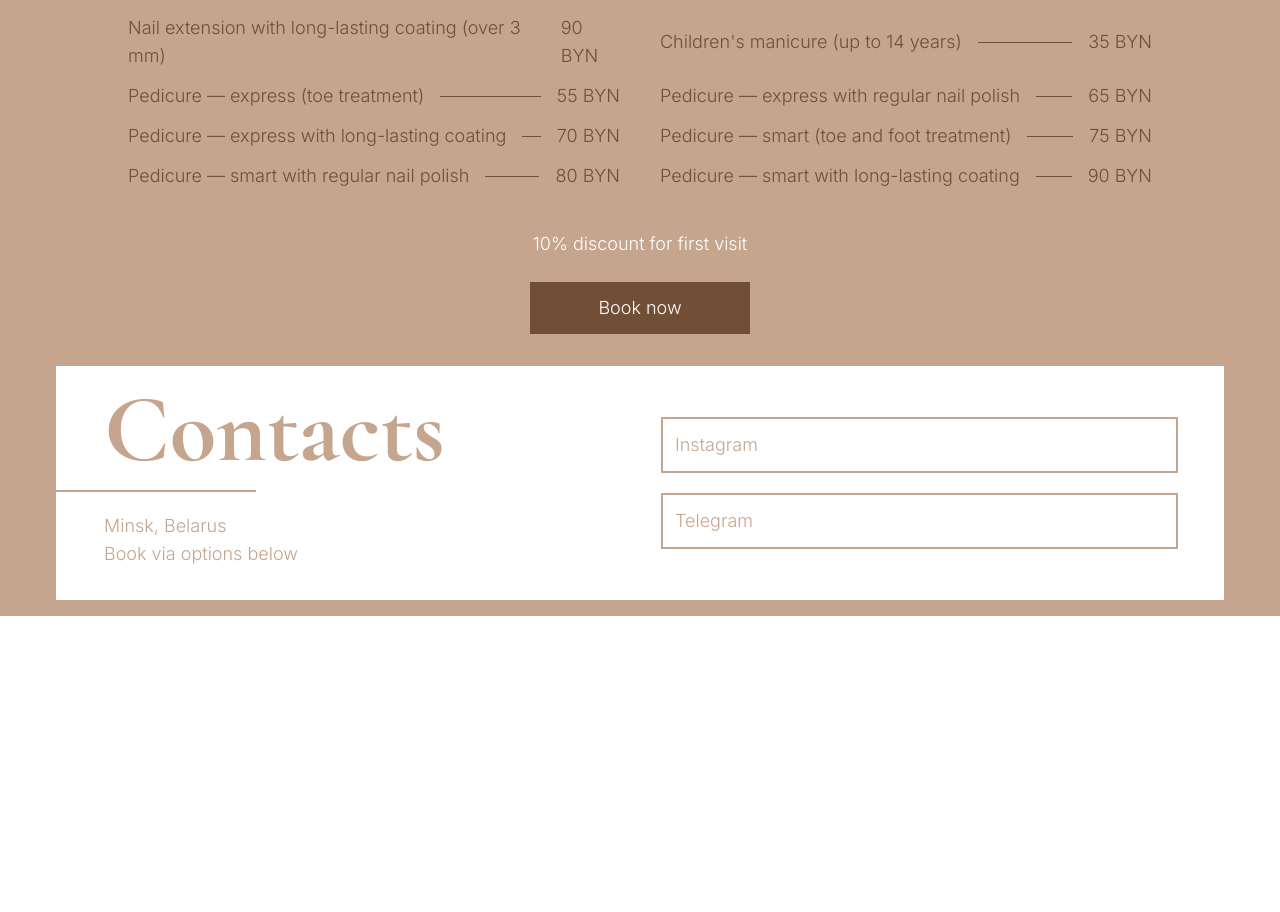
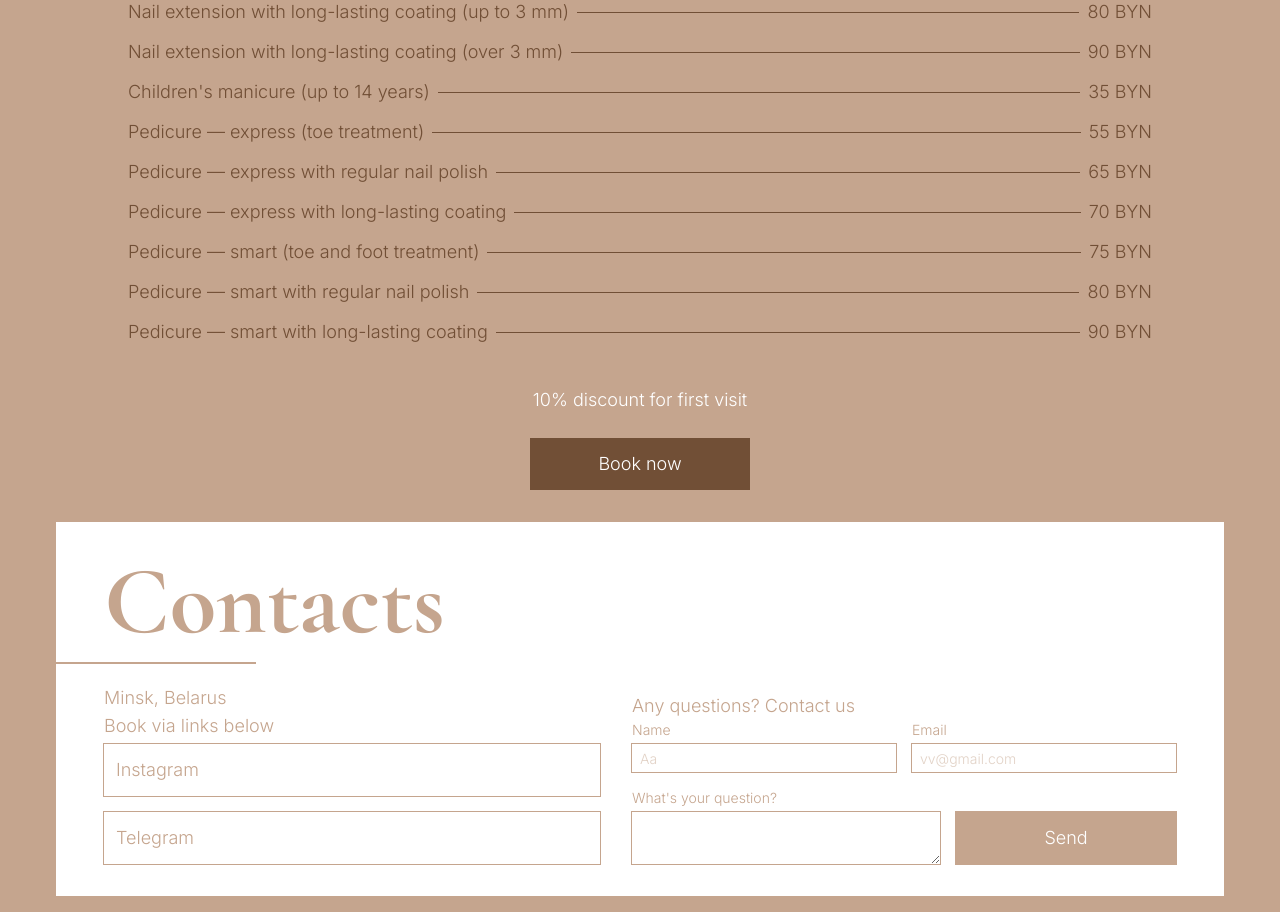
Before and after one commit to iviktorry/katyko-nails-salon, a React (Vite) app: page / in a window 1280 px wide. Shown: the part 1857-2769 px from the top of the page. Before the commit the page ends 2473 px from the top, so only its background shows below. Built offline with nearby package versions, Linux system fonts and the light colour scheme.

Commit message:
feat: add contact form structure and styles to contacts section

```diff
--- a/src/components/Contacts.jsx
+++ b/src/components/Contacts.jsx
@@ -1,34 +1,75 @@
 import { useTranslation } from "react-i18next";
+import Button from "./Button";
 
 export default function Contacts() {
   const { t } = useTranslation();
   const items = t("contacts.items", { returnObjects: true });
+  const style = "ring hover:ring-2 transition-all duration-300 ease-in-out";
   return (
     <section
       id="contacts"
-      className="flex flex-col items-center md:flex-row text-stone-400"
+      className="flex flex-col gap-8 lg:flex-row text-stone-400"
     >
-      <div className="flex flex-col w-full text-center md:text-left">
-        <h2 className="pl-8 md:pl-6 lg:pl-12 self-start font-bold text-stone-400 text-7xl lg:text-8xl font-heading">
+      <div className="flex-1">
+        <div className="flex flex-col w-full md:text-left">
+          <h2 className="px-6 xl:pr-0 lg:pl-12 self-start font-bold text-stone-400 text-7xl lg:text-8xl font-heading">
             {t("contacts.heading")}
           </h2>
           <div className="h-0.5 mt-3 mb-5 w-40 bg-stone-400 self-end md:self-start md:w-50"></div>
+        </div>
 
-        <p className="pl-6 lg:pl-12">{t("contacts.city")}</p>
-        <p className="pl-6 lg:pl-12 pb-4">{t("contacts.text")}</p>
-      </div>
-      <ul className="px-8 lg:px-12 flex flex-col h-full justify-between w-full gap-6">
+        <div className="flex flex-col px-6 lg:pr-0 xl:pl-12 w-full">
+          <p>{t("contacts.city")}</p>
+          <p>{t("contacts.text")}</p>
+          <ul className="pt-1 w-full flex flex-col gap-4">
             {items.map((item) => (
               <li
                 key={item.id}
-            className="w-full ring-2 py-3 text-left px-3 hover:scale-101 ease-in-out transition-all duration-300"
+                className={`w-full py-3 text-left px-3 ${style}`}
               >
-            <a href={item.link} className="w-full h-full">
+                <a href={item.link} className="min-size-full">
                   {item.source}
                 </a>
               </li>
             ))}
           </ul>
+        </div>
+      </div>
+
+      <form className="flex-1 min-w-1 w-full px-6 lg:pl-0 xl:pr-12 self-end">
+        <p>{t("contacts.form.heading")}</p>
+        <div className="flex flex-col md:flex-row md:gap-4">
+          <label className="flex flex-col flex-1 pb-2 min-w-1 text-sm ">
+            {t("contacts.form.nameLabel")}
+            <input
+              type="text"
+              className={`pl-2 placeholder:text-sm h-7 mt-1 focus:outline-0 focus:ring-stone-600 ${style}`}
+              placeholder={t("contacts.form.namePlaceholder")}
+            />
+          </label>
+          <label className="flex flex-col flex-1 pb-2 min-w-1 text-sm ">
+            {t("contacts.form.emailLabel")}
+            <input
+              type="email"
+              className={`pl-2 placeholder:text-sm h-7 mt-1 focus:outline-0 focus:ring-stone-600 ${style}`}
+              placeholder={t("contacts.form.emailPlaceholder")}
+            />
+          </label>
+        </div>
+        <div className="lg:mt-2 flex gap-4 flex-col sm:flex-row sm:items-end">
+          <label className="flex-1 flex flex-col text-sm">
+            {t("contacts.form.messageLabel")}
+            <textarea
+              type="email"
+              className={`mt-1 h-13 focus:outline-0 focus:ring-stone-600 ${style}`}
+            />
+          </label>
+          <Button
+            text={t("contacts.form.buttonText")}
+            style="bg-stone-400 ring ring-stone-400 hover:bg-stone-300 h-13 text-base lg:text-lg"
+          />
+        </div>
+      </form>
     </section>
   );
 }
--- a/src/components/Main.jsx
+++ b/src/components/Main.jsx
@@ -14,7 +14,7 @@ export default function Main() {
         <Works works={works} />
       </div>
       <Price price={price} />
-      <div className="py-4 bg-white">
+      <div className="py-8 bg-white">
         <Contacts contacts={contacts} />
       </div>
     </main>
--- a/src/components/Price.jsx
+++ b/src/components/Price.jsx
@@ -13,12 +13,12 @@ export default function Price() {
           {t("price.heading")}
         </h2>
       </div>
-      <ul className="grid gap-3 lg:grid-cols-2 lg:justify-between lg:gap-x-10 lg:max-w-5xl w-full px-6 lg:px-0 py-10 text-stone-600">
+      <ul className="grid gap-3 lg:max-w-5xl w-full px-2 lg:px-0 py-10 text-stone-600">
         {items.map((item) => (
-          <li key={item.id} className="flex justify-between items-center gap-4">
+          <li key={item.id} className="border-b border-stone-600 md:border-none flex justify-between items-center gap-2">
             <span>{item.service}</span>
-            <div className="h-px bg-stone-600 w-full flex-1"></div>
-            <span>{item.price}</span>
+            <div className="h-px bg-stone-600 invisible md:visible w-full flex-1"></div>
+            <span className="whitespace-nowrap">{item.price}</span>
           </li>
         ))}
       </ul>
--- a/src/locales/en.json
+++ b/src/locales/en.json
@@ -49,18 +49,66 @@
   "price": {
     "heading": "Price",
     "items": [
-      { "id": 1, "service": "Hardware / combined manicure (women & men)", "price": "45 BYN" },
-      { "id": 2, "service": "Manicure with regular nail polish", "price": "50 BYN" },
-      { "id": 3, "service": "Manicure with long-lasting coating (by length)", "price": "65–70 BYN" },
-      { "id": 4, "service": "Nail extension with long-lasting coating (up to 3 mm)", "price": "80 BYN" },
-      { "id": 5, "service": "Nail extension with long-lasting coating (over 3 mm)", "price": "90 BYN" },
-      { "id": 6, "service": "Children's manicure (up to 14 years)", "price": "35 BYN" },
-      { "id": 7, "service": "Pedicure — express (toe treatment)", "price": "55 BYN" },
-      { "id": 8, "service": "Pedicure — express with regular nail polish", "price": "65 BYN" },
-      { "id": 9, "service": "Pedicure — express with long-lasting coating", "price": "70 BYN" },
-      { "id": 10, "service": "Pedicure — smart (toe and foot treatment)", "price": "75 BYN" },
-      { "id": 11, "service": "Pedicure — smart with regular nail polish", "price": "80 BYN" },
-      { "id": 12, "service": "Pedicure — smart with long-lasting coating", "price": "90 BYN" }
+      {
+        "id": 1,
+        "service": "Hardware / combined manicure (women & men)",
+        "price": "45 BYN"
+      },
+      {
+        "id": 2,
+        "service": "Manicure with regular nail polish",
+        "price": "50 BYN"
+      },
+      {
+        "id": 3,
+        "service": "Manicure with long-lasting coating (by length)",
+        "price": "65–70 BYN"
+      },
+      {
+        "id": 4,
+        "service": "Nail extension with long-lasting coating (up to 3 mm)",
+        "price": "80 BYN"
+      },
+      {
+        "id": 5,
+        "service": "Nail extension with long-lasting coating (over 3 mm)",
+        "price": "90 BYN"
+      },
+      {
+        "id": 6,
+        "service": "Children's manicure (up to 14 years)",
+        "price": "35 BYN"
+      },
+      {
+        "id": 7,
+        "service": "Pedicure — express (toe treatment)",
+        "price": "55 BYN"
+      },
+      {
+        "id": 8,
+        "service": "Pedicure — express with regular nail polish",
+        "price": "65 BYN"
+      },
+      {
+        "id": 9,
+        "service": "Pedicure — express with long-lasting coating",
+        "price": "70 BYN"
+      },
+      {
+        "id": 10,
+        "service": "Pedicure — smart (toe and foot treatment)",
+        "price": "75 BYN"
+      },
+      {
+        "id": 11,
+        "service": "Pedicure — smart with regular nail polish",
+        "price": "80 BYN"
+      },
+      {
+        "id": 12,
+        "service": "Pedicure — smart with long-lasting coating",
+        "price": "90 BYN"
+      }
     ],
     "note": "10% discount for first visit",
     "buttonText": "Book now"
@@ -77,6 +125,15 @@
       { "id": 2, "source": "Telegram", "link": "https://t.me/Katyko_nails" }
     ],
     "city": "Minsk, Belarus",
-    "text": "Book via options below"
+    "text": "Book via links below",
+    "form": {
+      "heading": "Any questions? Contact us",
+      "nameLabel": "Name",
+      "namePlaceholder": "Aa",
+      "emailLabel": "Email",
+      "emailPlaceholder": "vv@gmail.com",
+      "messageLabel": "What's your question?",
+      "buttonText": "Send"
+    }
   }
 }
--- a/src/locales/ru.json
+++ b/src/locales/ru.json
@@ -121,6 +121,15 @@
       { "id": 2, "source": "Telegram", "link": "https://t.me/Katyko_nails" }
     ],
     "city": "Минск, Беларусь",
-    "text": "Запишитесь через удобный мессенджер"
+    "text": "Запишитесь через удобный мессенджер",
+    "form": {
+      "heading": "Остались вопросы? Напишите нам",
+      "nameLabel": "Имя",
+      "namePlaceholder": "Имя",
+      "emailLabel": "Email",
+      "emailPlaceholder": "vv@gmail.com",
+      "messageLabel": "Ваш вопрос",
+      "buttonText": "Отправить"
+    }
   }
 }
```
Lines whose indentation alone changed are shown as unchanged.
